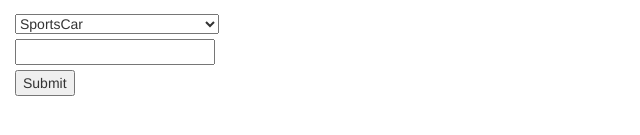
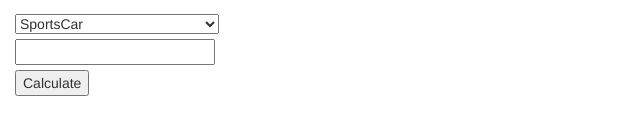
Before and after one commit to StephenJayYoung/CodeQuiz, a website: page Problem4.html in a window 1280 px wide. Shown: the part 415-550 px from the top of the page, 0-640 px from the left. Drawn offline with Linux system fonts and the light colour scheme.

Commit message:
minor text change to problem 4

```diff
--- a/Problem4.html
+++ b/Problem4.html
@@ -73,7 +73,7 @@
         <select class="car-select">
         </select>
         <input type="text" class="weight-input">
-        <button type="submit" class="submit-button">Submit</button>
+        <button type="submit" class="submit-button">Calculate</button>
         <div class="result"></div>
     </form>
 
```
